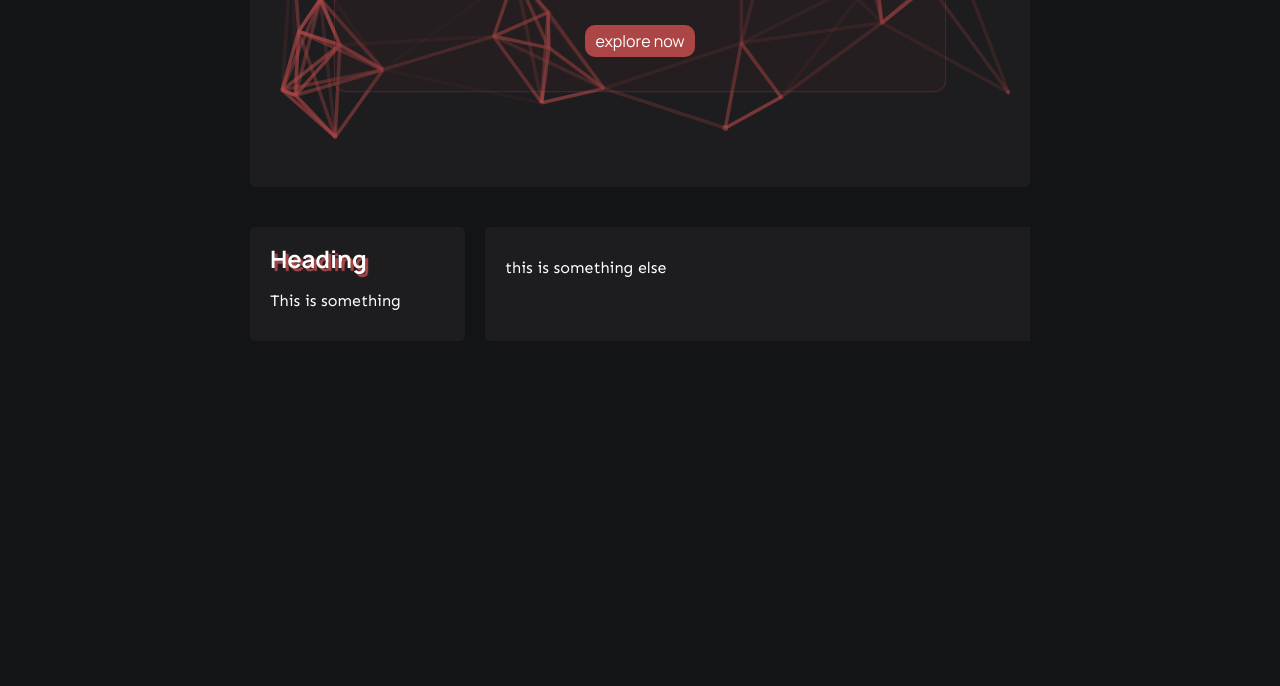
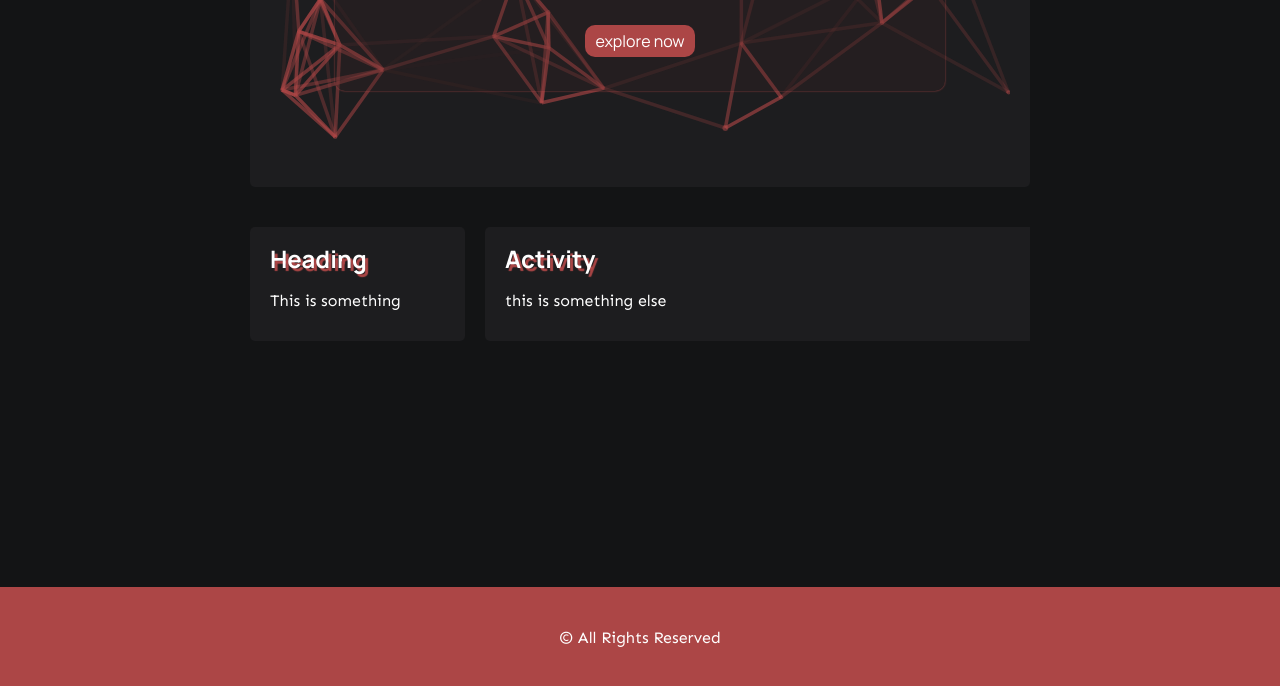
Before and after one commit to 2kbyte/procyon-rewrite, a plain HTML site: page index.html in a window 1280 px wide. Shown: the part 318-1004 px from the top of the page. Before the commit the page ends 905 px from the top, so only its background shows below. Drawn offline with Linux system fonts and the light colour scheme; a web font is replaced by a local one.

```diff
--- a/index.html
+++ b/index.html
@@ -51,6 +51,7 @@
                         </p>
                     </div>
                     <div class="box">
+                        <h2>Activity</h2>
                         <p>
                             this is something else
                         </p>
@@ -59,6 +60,10 @@
             </div>
         </div>
 
+        <!--footer-->
+        <div class="footer">
+            <p>© All Rights Reserved</p>
+        </div>
     </div>
 
     <script src="particles.js"></script>
--- a/style.css
+++ b/style.css
@@ -51,6 +51,10 @@ a {
 
 .nav-items li {
     align-content: center;
+}
+
+.nav-items li:not(:first-child) {
+    margin-top: 1px;
 }
 
 .nav-items li a {
@@ -161,6 +165,17 @@ p {
     pointer-events: auto;
 }
 
+
+
+.footer {
+    display: flex;
+    align-items: center;
+    justify-content: center;
+    background-color: var(--accent-color);
+    height: 100px;
+    width: 100%;
+}
+
 /* HOVER EFFECTS */
 .nav-items li a:hover, .button:hover {
     color: var(--accent-color2);
```
Also changed, not shown: 1 other file.
